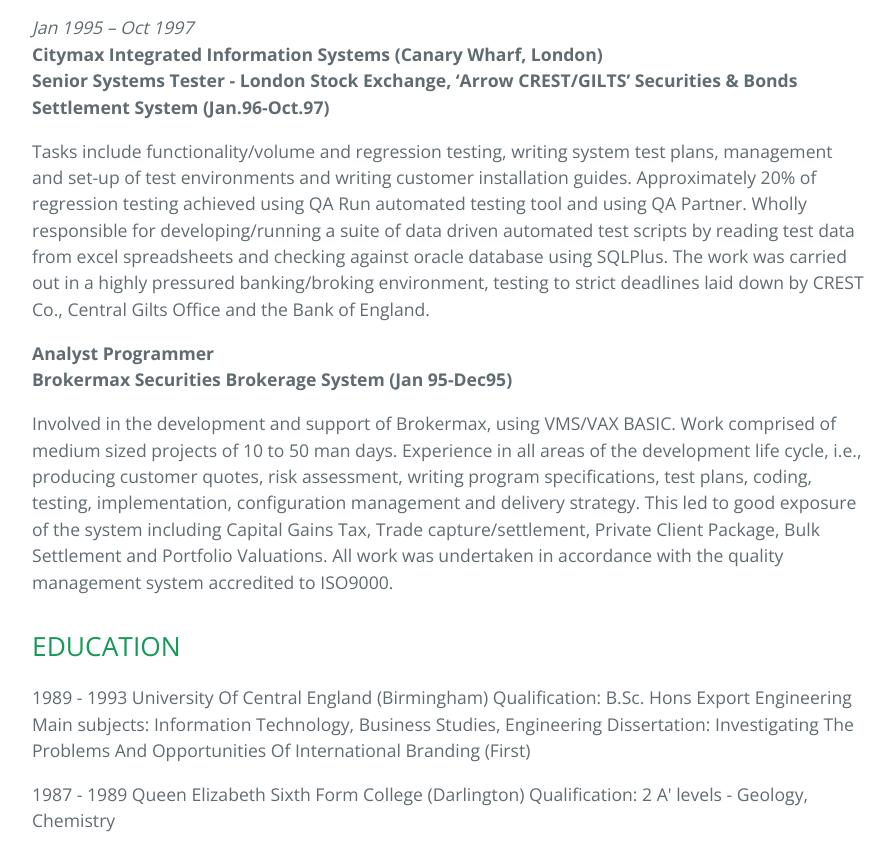
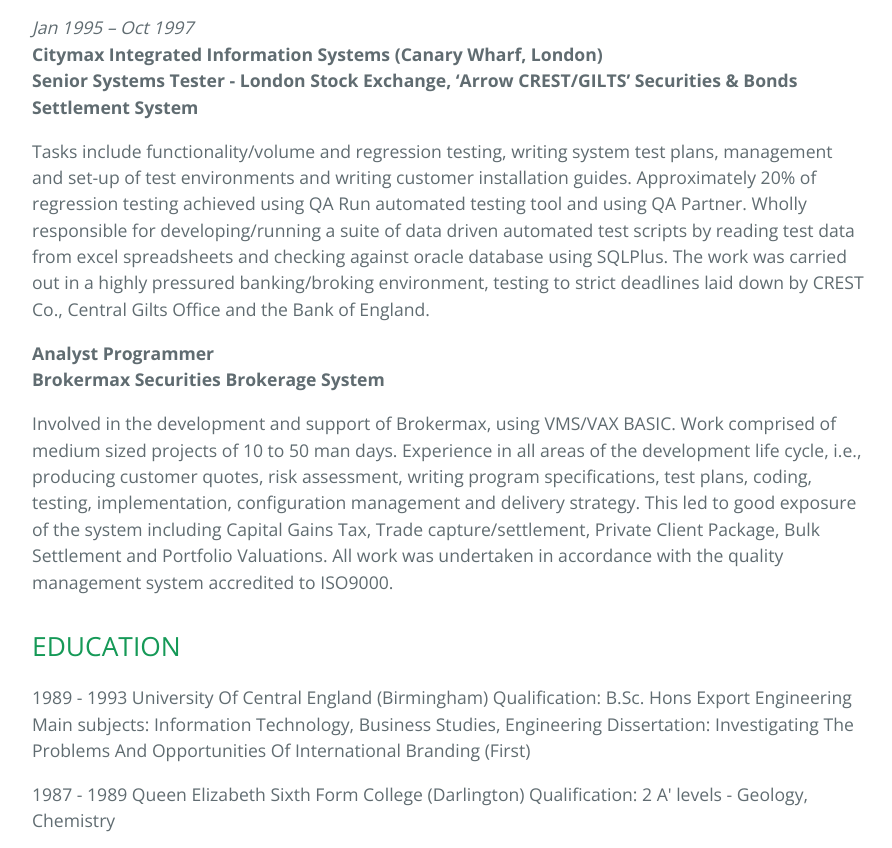
Before and after one commit to jamesmwinter/jamesmwinter.github.io, a plain HTML site: page index.html in a window 1280 px wide. Shown: the part 3995-4843 px from the top of the page, without its empty margins (192-1084 px from the left). Drawn offline with nearby package versions, Linux system fonts and the light colour scheme.

```diff
--- a/index.html
+++ b/index.html
@@ -80,12 +80,12 @@ Home: +1 (212) 741-2263  Cell: +1 (917) 582-2263<br>
 
 <p><em>Jan 1995 – Oct 1997</em><br>
 <strong>Citymax Integrated Information Systems (Canary Wharf, London)</strong><br>
-<strong>Senior Systems Tester - London Stock Exchange, ‘Arrow CREST/GILTS’ Securities &amp; Bonds Settlement System (Jan.96-Oct.97)</strong>  </p>
+<strong>Senior Systems Tester - London Stock Exchange, ‘Arrow CREST/GILTS’ Securities &amp; Bonds Settlement System</strong>  </p>
 
 <p>Tasks include functionality/volume and regression testing, writing system test plans, management and set-up of test environments and writing customer installation guides.  Approximately 20% of regression testing achieved using QA Run automated testing tool and using QA Partner.  Wholly responsible for developing/running a suite of data driven automated test scripts by reading test data from excel spreadsheets and checking against oracle database using SQLPlus. The work was carried out in a highly pressured banking/broking environment, testing to strict deadlines laid down by CREST Co., Central Gilts Office and the Bank of England.</p>
 
 <p><strong>Analyst Programmer</strong><br>
-<strong>Brokermax Securities Brokerage System (Jan 95-Dec95)</strong>  </p>
+<strong>Brokermax Securities Brokerage System</strong>  </p>
 
 <p>Involved in the development and support of Brokermax, using VMS/VAX BASIC. Work comprised of medium sized projects of 10 to 50 man days. Experience in all areas of the development life cycle, i.e., producing customer quotes, risk assessment, writing program specifications, test plans, coding, testing, implementation, configuration management and delivery strategy.  This led to good exposure of the system including Capital Gains Tax, Trade capture/settlement, Private Client Package, Bulk Settlement and Portfolio Valuations.  All work was undertaken in accordance with the quality management system accredited to ISO9000.</p>
 
```
Also changed, not shown: params.json (+1 -1 lines).
